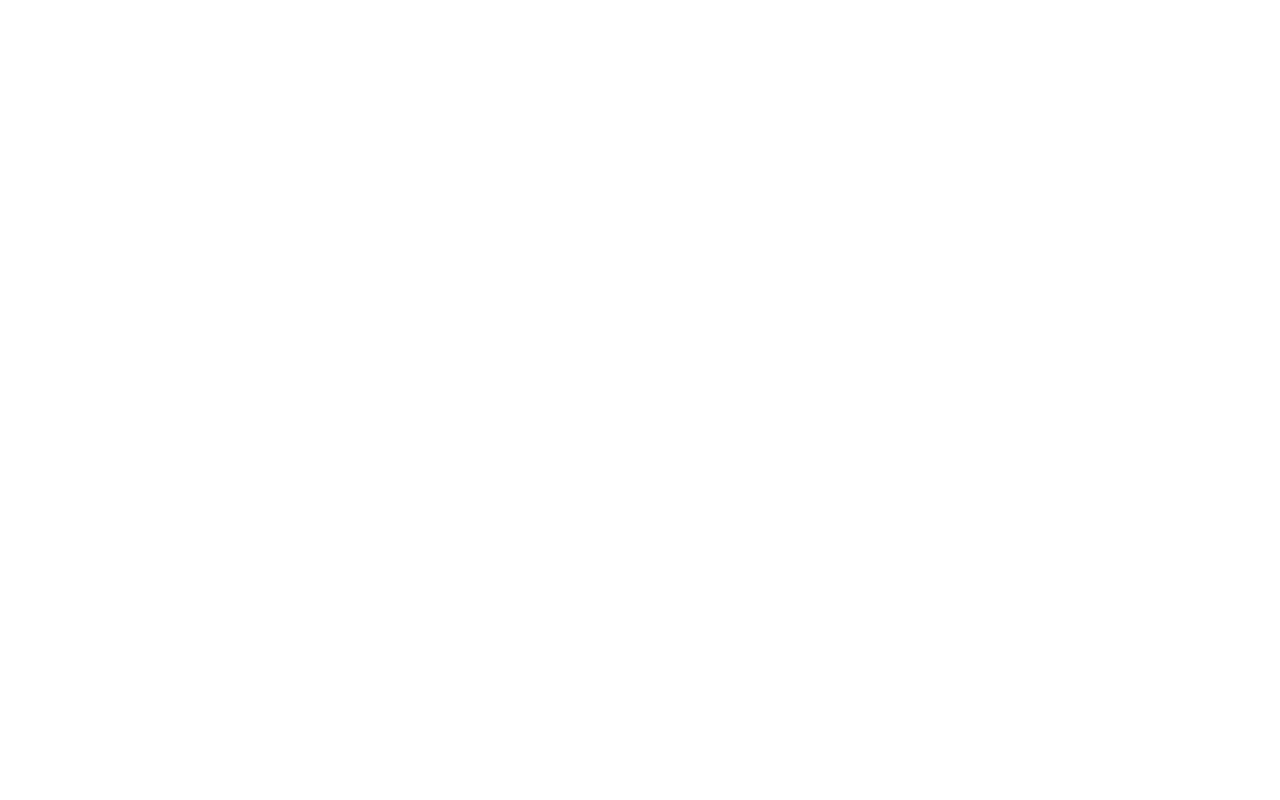
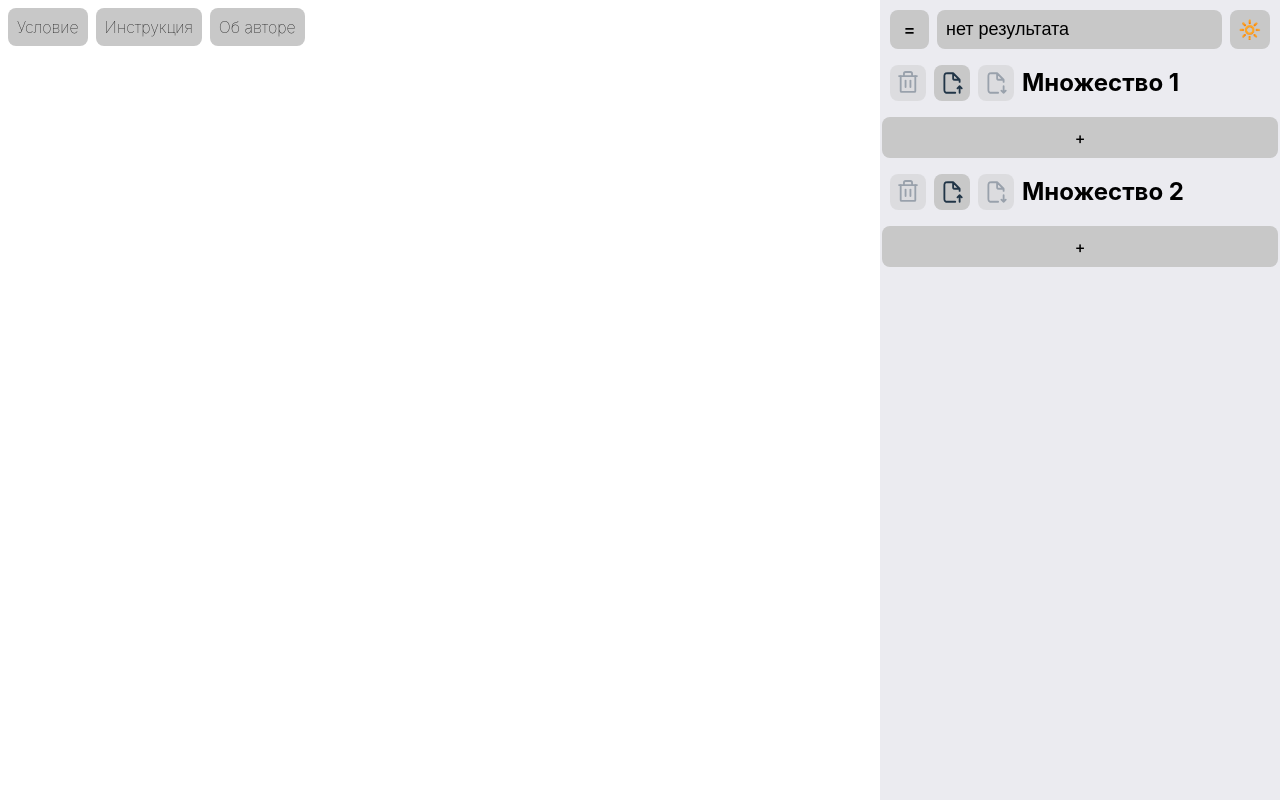
Before and after one commit to Ya4alex/Ya4alex.github.io, a plain HTML site: page KG/laba_01/index.html in a window 1280 px wide. Drawn offline with Linux system fonts and the light colour scheme.

Commit message:
Add files via upload

```diff
--- a/KG/laba_01/index.html
+++ b/KG/laba_01/index.html
@@ -5,8 +5,8 @@
     <link rel="icon" type="image/svg+xml" href="/vite.svg" />
     <meta name="viewport" content="width=device-width, initial-scale=1.0" />
     <title>Laba 2</title>
-    <script type="module" crossorigin src="./assets/index-gql7rJ5u.js"></script>
-    <link rel="stylesheet" crossorigin href="./assets/index-Dcaoo-p3.css">
+    <script type="module" crossorigin src="./assets/index-CvoPSgXg.js"></script>
+    <link rel="stylesheet" crossorigin href="./assets/index-DyHZpgkZ.css">
   </head>
   <body class="dark-body">
     <div id="modal"></div>
```
